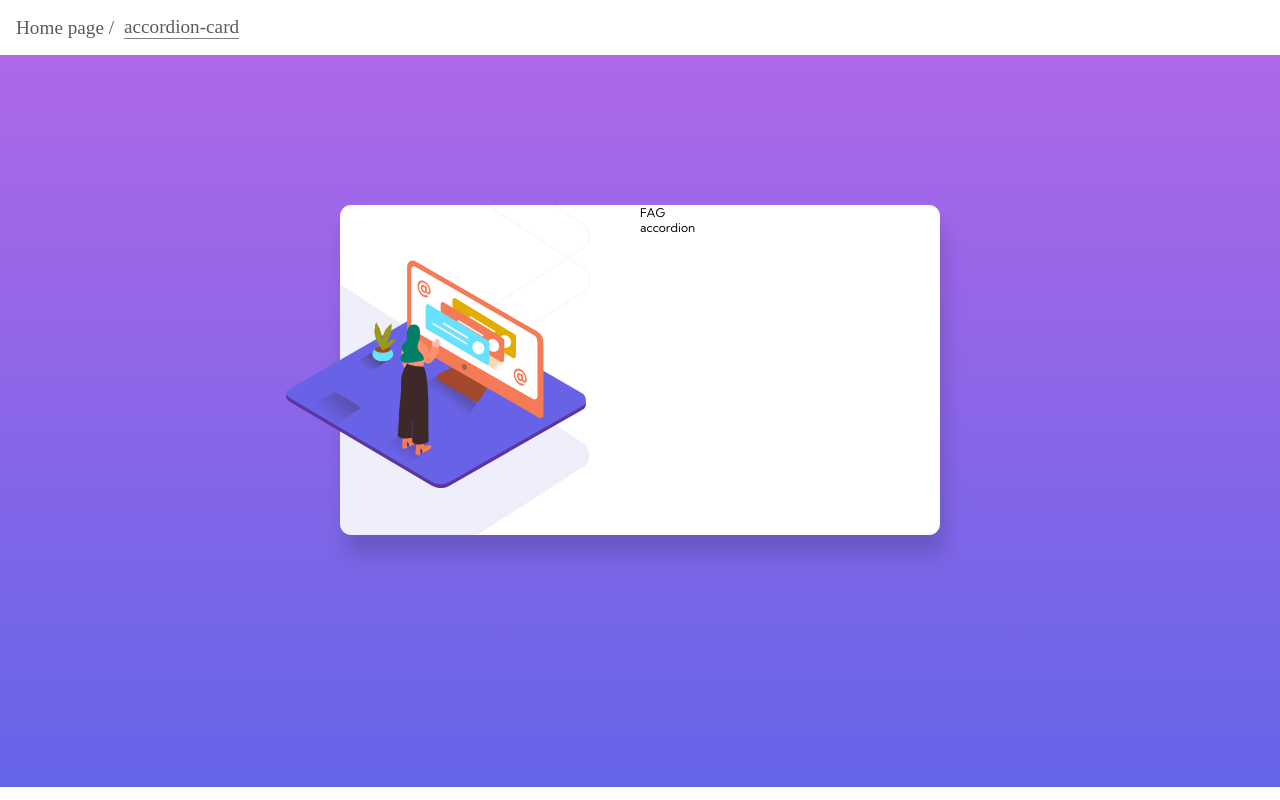
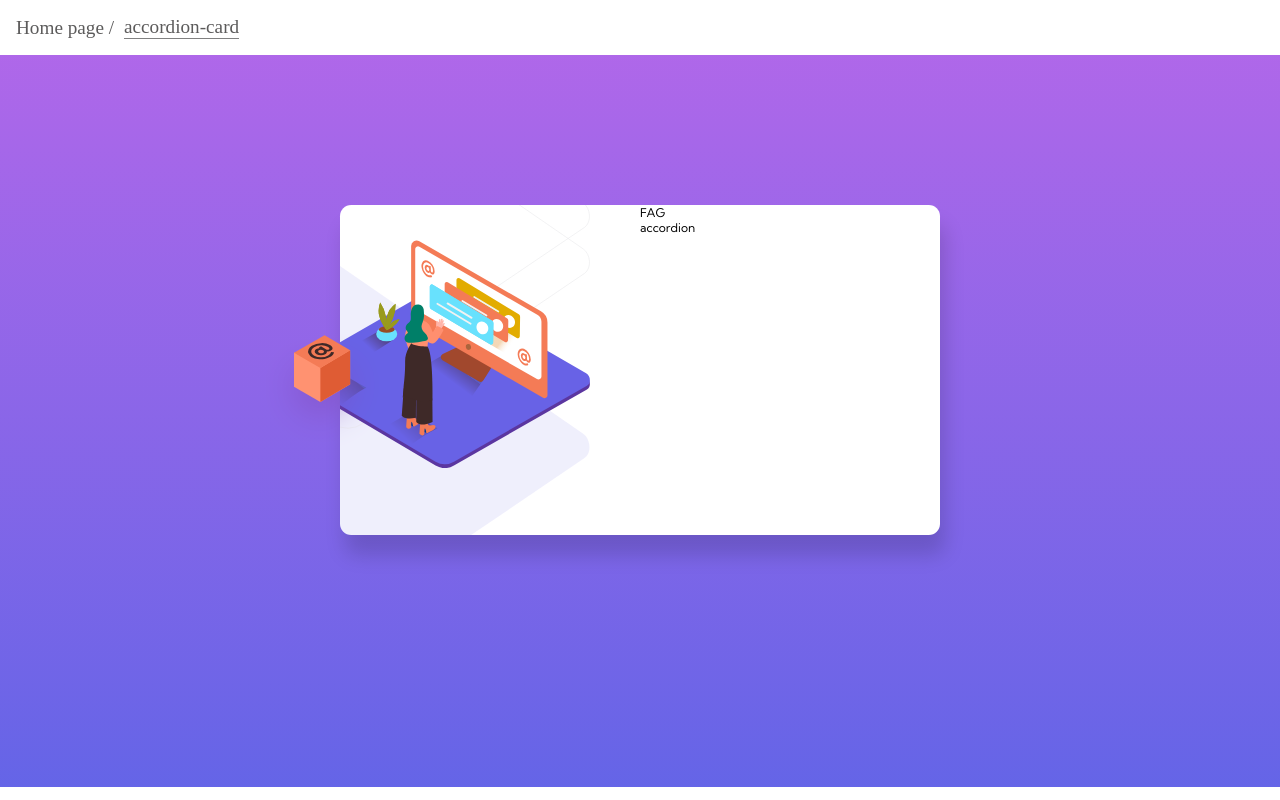
Before and after one commit to Dina2703/css_small-projects, a React (Create React App) app: page /accordion-card in a window 1280 px wide. Built offline with nearby package versions, Linux system fonts and the light colour scheme.

Commit message:
Accordion project: left side image layering

```diff
--- a/src/components/AccordionCard.js
+++ b/src/components/AccordionCard.js
@@ -12,10 +12,10 @@ function AccordionCard() {
     <div id="accordion-proj">
       <div className="container">
         <div className="hero-left">
-          <div className="hero-img-container"></div>
-          {/* <div className="box-img">
+          <div className="hero-img-container "></div>
+          <div className="box-img">
             <img src={boxImgDesktop} alt="" />
-          </div> */}
+          </div>
         </div>
         <div className="accordion-section">
           <div>FAG</div>
--- a/src/style/accordion.css
+++ b/src/style/accordion.css
@@ -40,7 +40,7 @@
 #accordion-proj .hero-img-container {
   width: 100%;
   height: 100%;
-  background-size: 500px 550px;
+  background-size: 500px 580px;
   background-image: url(../assets/accordion-card/images/bg-pattern-desktop.svg);
   background-repeat: no-repeat;
   background-position: bottom -78px right 50px;
@@ -49,16 +49,16 @@
 }
 
 #accordion-proj .hero-img-container::after {
+  width: 100%;
+  height: 100%;
+  background-size: 300px auto;
   background-image: url(../assets/accordion-card/images/illustration-woman-online-desktop.svg);
   background-repeat: no-repeat;
-  background-size: contain;
+  background-position: top 35px right 50px;
   position: absolute;
   content: "";
-  align-self: center;
-  width: 100%;
-  height: 100%;
-  top: 55px;
-  left: -54px;
+
+  caret-color: transparent;
 }
 
 #accordion-proj .box-img {
@@ -72,6 +72,5 @@
 #accordion-proj .accordion-section {
   flex: 1;
   height: 100%;
-
   caret-color: transparent;
 }
```
